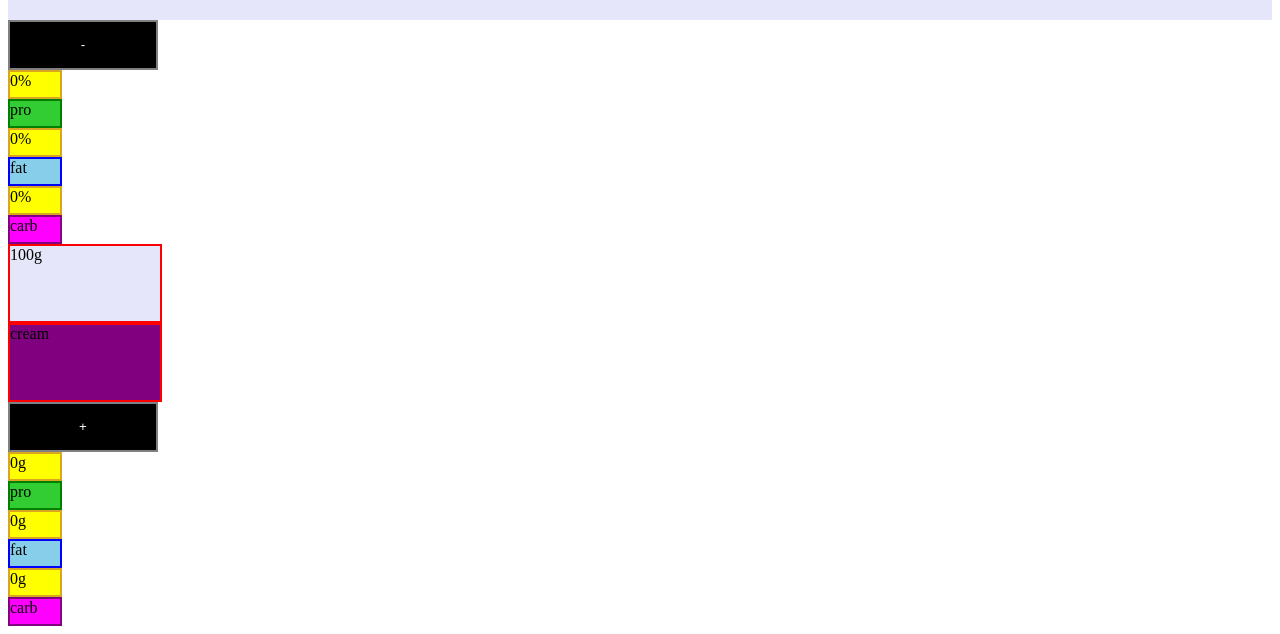
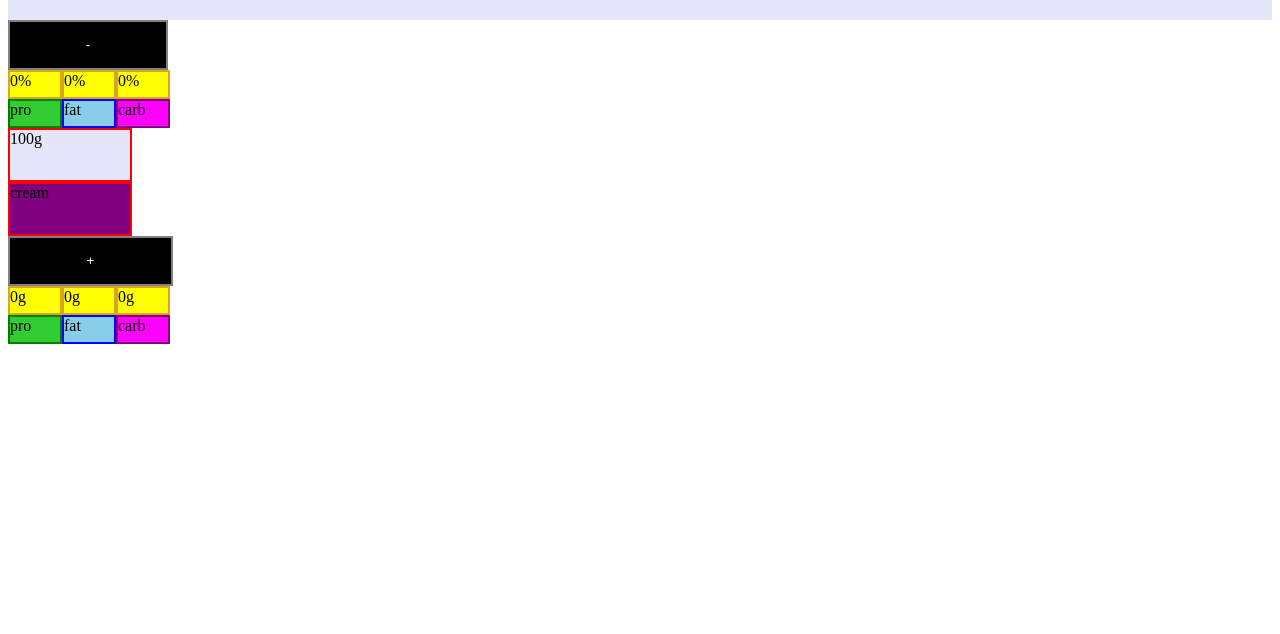
Before and after one commit to whitebird08/ketoHero, a website: page html/meal_build.html in a window 1280 px wide. Shown: the part 222-856 px from the top of the page. After the commit the page ends 800 px from the top, so only its background shows below. Drawn offline with Linux system fonts and the light colour scheme.

Commit message:
partially clustered food bar

```diff
--- a/css/meal_build.css
+++ b/css/meal_build.css
@@ -5,13 +5,7 @@ h1{
   font-style: italic;
   color:skyblue;
 }
-.container{
- display:flex;
- flex-direction:column;
-/* width:300px;
- height: 300px;
- flex-wrap:wrap;*/
-}
+
 /*//375 x 627px*/
 .header{
   height: 80px;
@@ -22,74 +16,148 @@ h1{
   font-size: 52px;
   color:skyblue;
 }
+.container{
+ display:flex;
+ flex-direction:row;
+  width:170px;
+  height: 50px;
+  flex-wrap:wrap;
+}
 
 
+/*.percent_wrapper{
+  height:50px;
+  width:160px;
+  background-color: orange;
+  border:2px solid red;
 
-.percent_wrapper{
-  height:100px;
-  width:150px;
-  background-color: limegreen;
-  border:2px solid green;
-
-}
-.adjust_qty{
+}*/
+.adjust_qty_lower{
   height:50px;
-  width:150px;
+  width:160px;
   border:2px solid grey;
   background-color: black;
   color:white;
+  order:0;
 }
 /*.proP_wrapper{
-  height:50px;
+  height:100px;
   width:50px;
   background-color:orange
   border:2px solid red;
-  flex-direction:column;
 }*/
-.quantityPercent{
+.quantityPercentPro{
   height:25px;
   width:50px;
   background-color:yellow;
   border:2px solid goldenrod;
+  order:0;
 }
-.pro{
+
+.proP{
   height: 25px;
   width: 50px;
   background-color: limegreen;
   border: 2px solid green;
+  order:1;
+}
+.quantityPercentFat{
+  height:25px;
+  width:50px;
+  background-color:yellow;
+  border:2px solid goldenrod;
+  order:0;
 }
 
-.fat{
+.fatP{
   height: 25px;
   width:50px;
   background-color: skyblue;
   border: 2px solid blue;
+  order:1;
 }
-
-.carb{
+.quantityPercentCho{
+  height:25px;
+  width:50px;
+  background-color:yellow;
+  border:2px solid goldenrod;
+  order:;
+}
+.carbP{
   height: 25px;
   width:50px;
   background-color: magenta;
   border: 2px solid purple;
+  order:1;
 }
 
 .amount_food{
-  height:75px;
-  width:150px;
+  height:50px;
+  width:120px;
   background-color:lavender;
   border: 2px solid red;
+  order:2;
 }
 
 .name_food{
-  height:75px;
-  width:150px;
+  height:50px;
+  width:120px;
   background-color:purple;
   border: 2px solid red;
+  order:2;
+}
+.adjust_qty_higher{
+  height:50px;
+  width:165px;
+  border:2px solid grey;
+  background-color: black;
+  color:white;
+  order:3;
 }
 
-.quantityGrams{
+
+.quantityGramsPro{
   height:25px;
   width:50px;
   background-color:yellow;
   border:2px solid goldenrod;
+  order:3;
 }
+
+.proG{
+  height: 25px;
+  width: 50px;
+  background-color: limegreen;
+  border: 2px solid green;
+  order:4;
+
+}
+.quantityGramsFat{
+  height:25px;
+  width:50px;
+  background-color:yellow;
+  border:2px solid goldenrod;
+  order:3;
+}
+
+.fatG{
+  height: 25px;
+  width:50px;
+  background-color: skyblue;
+  border: 2px solid blue;
+  order:4;
+}
+.quantityGramsCho{
+  height:25px;
+  width:50px;
+  background-color:yellow;
+  border:2px solid goldenrod;
+  order:3;
+}
+.carbG{
+  height: 25px;
+  width:50px;
+  background-color: magenta;
+  border: 2px solid purple;
+  order:  4;
+}
--- a/html/meal_build.html
+++ b/html/meal_build.html
@@ -9,53 +9,53 @@
 <body>
 <h1>ketoHero</h1>
 
-<div class='container'>
   <!-- header -->
   <div class='header'>meal name</div>
 
 <!-- food line item in menu -->
-  <div class='food_wrapper'>
+<!--   <div class='food_wrapper'> -->
 
 
+<div class='container'>
 
-    <div class'percent_wrapper'>
-    <input class='adjust_qty' type='submit' name='subtract' value='-'>
-     <!--  <div class'proP_wrapper'> -->
-        <div class='quantityPercent'>0%</div>
-        <div class='pro'>pro</div>
-   <!--    </div>
-      <div class'fatP_wrapper'> -->
-        <div class='quantityPercent'>0%</div>
-        <div class='fat'>fat</div>
+  <!-- <div class'percent_wrapper'>  -->
+    <input class='adjust_qty_lower' type='submit' name='subtract' value='-'>
+      <!-- <div class'proP_wrapper'> -->
+        <div class='quantityPercentPro'>0%</div>
+        <div class='proP'>pro</div>
+      <!-- </div> -->
+      <!-- <div class'fatP_wrapper'> -->
+        <div class='quantityPercentFat'>0%</div>
+        <div class='fatP'>fat</div>
      <!--  </div> -->
     <!--   <div class'carbP_wrapper'> -->
-        <div class='quantityPercent'>0%</div>
-        <div class='carb'>carb</div>
-     <!--  </div> -->
-    </div>
+        <div class='quantityPercentCho'>0%</div>
+        <div class='carbP'>carb</div>
+  <!-- </div> -->
+ <!--    </div> -->
 
-    <div class'amount_and_name_food_wrapper'>
+<!--     <div class'amount_and_name_food_wrapper'> -->
       <div class='amount_food'>100g</div>
       <div class='name_food'>cream</div>
-    </div>
+    <!-- </div> -->
 
-    <input class='adjust_qty' type='submit' name='subtract' value='+'>
+    <input class='adjust_qty_higher' type='submit' name='add' value='+'>
 
-    <div class'grams_wrapper'>
-      <div class'proG_wrapper'>
-        <div class='quantityGrams'>0g</div>
-        <div class='pro'>pro</div>
-      </div>
-      <div class'fatG_wrapper'>
-        <div class='quantityGrams'>0g</div>
-        <div class='fat'>fat</div>
-      </div>
-      <div class'carbG_wrapper'>
-        <div class='quantityGrams'>0g</div>
-        <div class='carb'>carb</div>
-      </div>
-    </div>
-  </div>
+ <!--  <div class'grams_wrapper'> -->
+     <!--  <div class'proG_wrapper'> -->
+        <div class='quantityGramsPro'>0g</div>
+        <div class='proG'>pro</div>
+<!--       </div> -->
+     <!--  <div class'fatG_wrapper'> -->
+        <div class='quantityGramsFat'>0g</div>
+        <div class='fatG'>fat</div>
+    <!--   </div> -->
+    <!--   <div class'carbG_wrapper'> -->
+        <div class='quantityGramsCho'>0g</div>
+        <div class='carbG'>carb</div>
+     <!--  </div> -->
+  <!-- </div> -->
+</div>
 
 <!-- total ratio bar/footer -->
   <!-- <div class='total_ratio', value=''>
@@ -96,7 +96,7 @@
     </div>
   </div> -->
 
-</div>
+<!-- </div> -->
 <script src=""></script>
 </body>
 </html>
```
